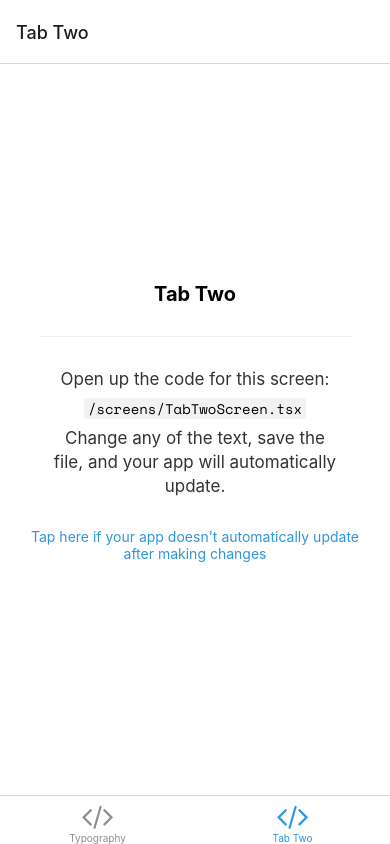
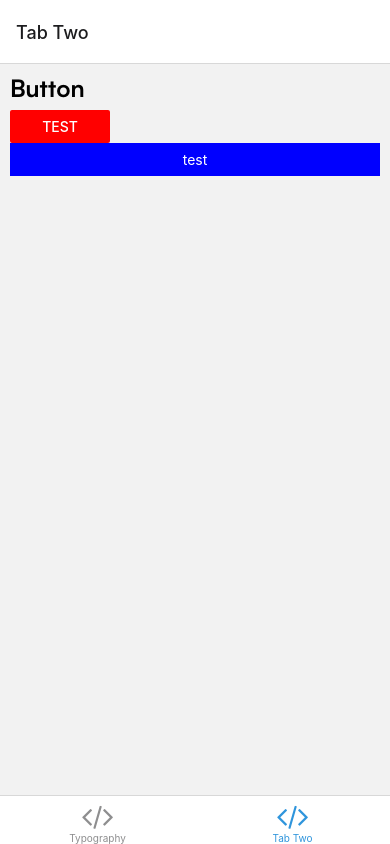
Before and after one commit to daft2/react-native-rugged-ui, a React Native app: screen /TabTwo in a window 390 px wide. Built offline with nearby package versions, Linux system fonts and the light colour scheme; what expo-linking would draw is missing.

Commit message:
feat: showcase forms components screen

```diff
--- a/src/screens/TabTwoScreen.tsx
+++ b/src/screens/TabTwoScreen.tsx
@@ -1,18 +1,17 @@
-import { StyleSheet } from 'react-native';
-
-import EditScreenInfo from '../components/EditScreenInfo';
-import { Text, View } from '../components/Themed';
+import { Button as RNButton, StyleSheet, View } from "react-native";
+import Button from "../components/Button";
+import Text from "../components/Text";
 
 export default function TabTwoScreen() {
   return (
     <View style={styles.container}>
-            <Text style={styles.title}>Tab Two</Text>
-            <View
-                style={styles.separator}
-                lightColor="#eee"
-                darkColor="rgba(255,255,255,0.1)"
-            />
-            <EditScreenInfo path="/screens/TabTwoScreen.tsx" />
+      <Text variants="h4" mb="sm">
+        Button
+      </Text>
+      <View style={{ width: 100 }}>
+        <RNButton title="test" color={"red"} />
+      </View>
+      <Button title="test" />
     </View>
   );
 }
@@ -20,16 +19,6 @@ export default function TabTwoScreen() {
 const styles = StyleSheet.create({
   container: {
     flex: 1,
-        alignItems: 'center',
-        justifyContent: 'center',
-    },
-    title: {
-        fontSize: 20,
-        fontWeight: 'bold',
-    },
-    separator: {
-        marginVertical: 30,
-        height: 1,
-        width: '80%',
-    },
+    padding: 10
+  }
 });
```
Lines whose indentation alone changed are shown as unchanged.
